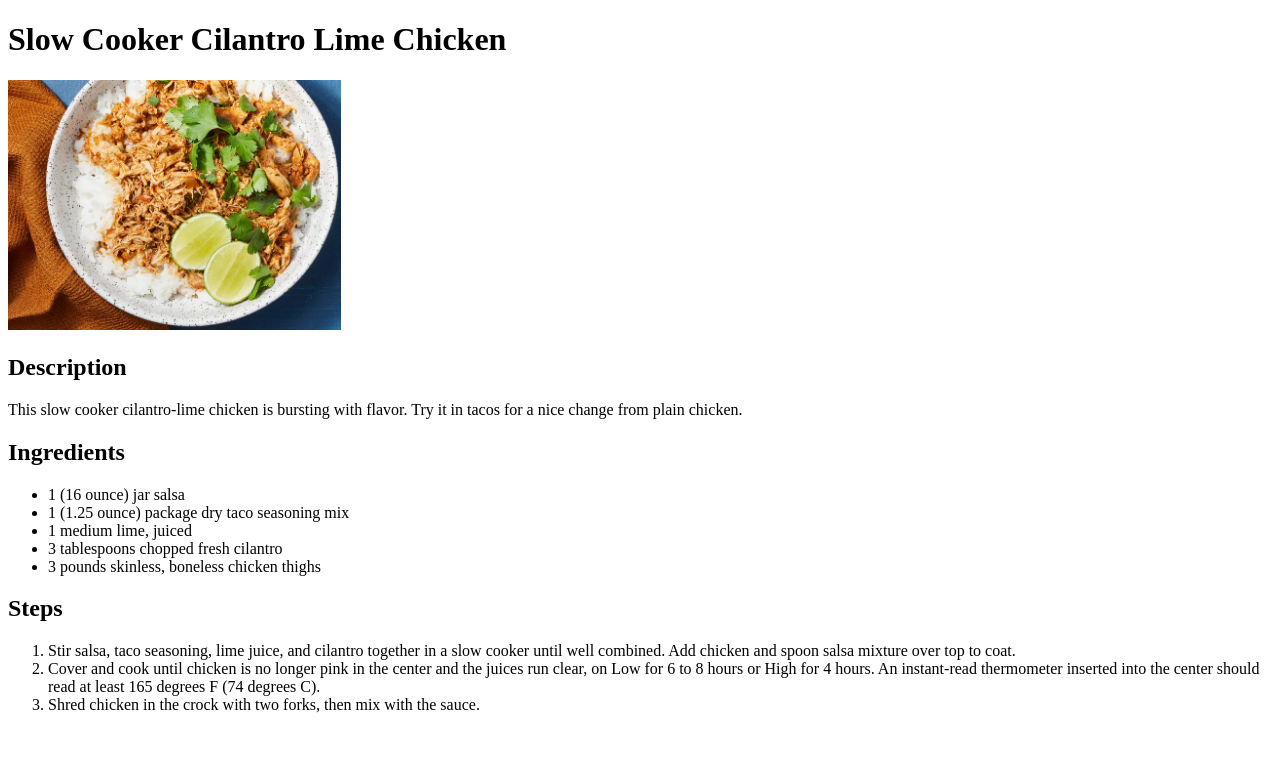
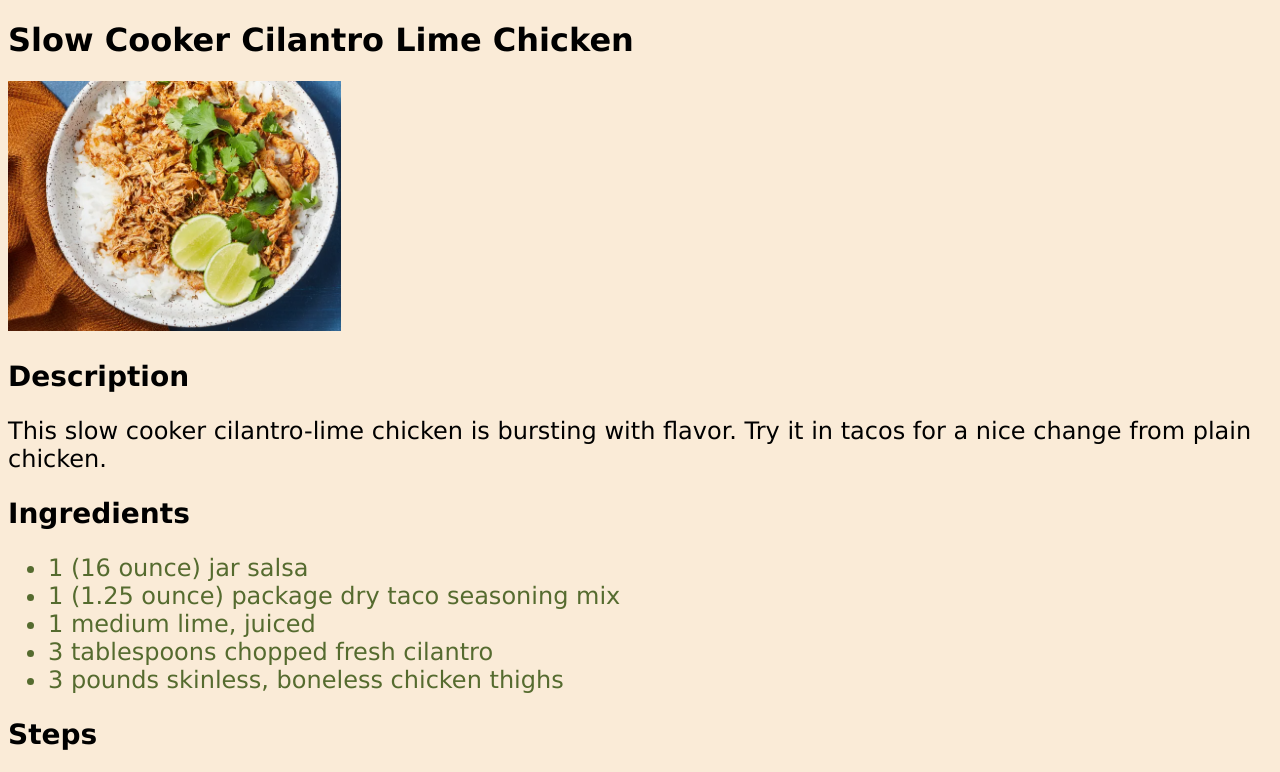
Before and after one commit to just1jray/odin-recipes, a plain HTML site: page recipes/cilantro-lime-chicken.html in a window 1280 px wide. Shown: the top 772 px of the page. Drawn offline with Linux system fonts and the light colour scheme.

Commit message:
Feat: Add stylesheet

```diff
--- a/recipes/cilantro-lime-chicken.html
+++ b/recipes/cilantro-lime-chicken.html
@@ -3,6 +3,7 @@
   <head>
     <meta charset="utf-8">
     <title>Slow Cooker Cilantro Lime Chicken</title>
+    <link rel="stylesheet" href="../style.css">
   </head>
   <body>
     <h1>Slow Cooker Cilantro Lime Chicken</h1>
--- /dev/null
+++ b/style.css
@@ -0,0 +1,22 @@
+* {
+    background-color: antiquewhite;
+    font-size: 24px;
+    font-family: Verdana, Geneva, Tahoma, sans-serif;
+}
+
+h1,
+h2 {
+    font-weight: bold;
+}
+
+h1 {
+    font-size: 32px;
+}
+
+h2 {
+    font-size: 28px;
+}
+
+ul li {
+    color: darkolivegreen;
+}
```
Also changed, not shown: index.html (+1 -0 lines), recipes/lasagna.html (+1 -0 lines), recipes/warm-berry-compote.html (+1 -0 lines).
